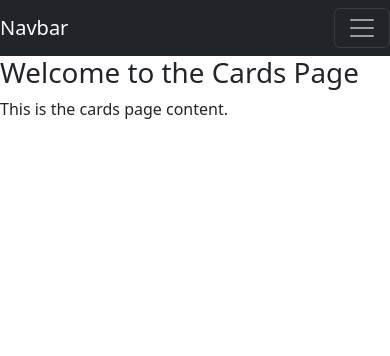
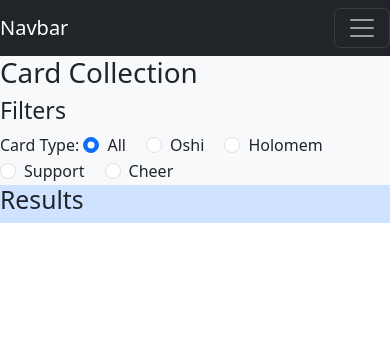
Before and after one commit to RichRMarroq/HololiveOCGWebBinder, a Python web app: template app/templates/cards.html.jinja in a window 390 px wide. Shown: the top 356 px of the page. Run offline with Jinja, Linux system fonts and the light colour scheme; the template is opened without the code that fills it, so the values that code supplies are empty.

Commit message:
Early start to Cards page

```diff
--- a/app/templates/cards.html.jinja
+++ b/app/templates/cards.html.jinja
@@ -2,6 +2,101 @@
 {%set title = "Cards"%}
 {%set active_page = "cards"%}
 {% block content %}
-    <h1>Welcome to the Cards Page</h1>
-    <p>This is the cards page content.</p>
+<!-- Filter Bar -->
+<div class="row bg-light">
+    <h1>Card Collection</h1>
+    <h3>Filters</h3>
+    <form action="/cards" method="GET">
+        <div>
+        <a type="bold">Card Type: </a>
+
+        <div class="form-check form-check-inline">
+            <input class="form-check-input" type="radio" name="type" value="" id="radioDefault1"
+                onclick="this.form.submit()" {{'checked' if not selected_type else '' }}>
+            <label class="form-check-label" for="radioDefault1">
+                All
+            </label>
+        </div>
+        <div class="form-check form-check-inline">
+            <input class="form-check-input" type="radio" name="type" value="Oshi" id="radioDefault2"
+                onclick="this.form.submit()" {{'checked' if selected_type == 'Oshi' else '' }}>
+            <label class="form-check-label" for="radioDefault2">
+                Oshi
+            </label>
+        </div>
+        <div class="form-check form-check-inline">
+            <input class="form-check-input" type="radio" name="type" value="Holomem" id="radioDefault3"
+                onclick="this.form.submit()" {{'checked' if selected_type == 'Holomem' else '' }}>
+            <label class="form-check-label" for="radioDefault3">
+                Holomem
+            </label>
+        </div>
+        <div class="form-check form-check-inline">
+            <input class="form-check-input" type="radio" name="type" value="Support" id="radioDefault4"
+                onclick="this.form.submit()" {{'checked' if selected_type == 'Support' else '' }}>
+            <label class="form-check-label" for="radioDefault4">
+                Support
+            </label>
+        </div>
+        <div class="form-check form-check-inline">
+            <input class="form-check-input" type="radio" name="type" value="Cheer" id="radioDefault5"
+                onclick="this.form.submit()" {{'checked' if selected_type == 'Cheer' else '' }}>
+            <label class="form-check-label" for="radioDefault5">
+                Cheer
+            </label>
+        </div>
+        </div>
+    </form>
+</div>
+
+<!-- Card Grid -->
+
+<div class="row bg-primary-subtle">
+    <h2>Results</h2>
+    <div class="col-sm-2 col-sm-offset-2"></div>
+    <div class="col-sm-8 col-sm-offset-2">
+    <div class="row rows-cols-1 row-cols-md-3">
+        {% for card in cards %}
+        <div class="col">
+
+            <div class="card" style="width: 18rem;">
+                {% if card.image_url %}
+                <img src="{{ card.image_url }}" alt="{{ card.name }}" class="card-img-top">
+                {% else %}
+                <div class="placeholder">No Image</div>
+                {% endif %}
+            </div>
+
+            <div class="card-body">
+                <h5 class="card-title">{{ card.name }}</h5>
+                <p class="card-number">{{ card.card_number }}</p>
+
+                <p class="meta">
+                    {{ card.card_type }} | {{ card.rarity or '—' }}
+                </p>
+
+                {% if card.hp %}
+                <p>HP: {{ card.hp }}</p>
+                {% endif %}
+
+                {% if card.life %}
+                <p>Life: {{ card.life }}</p>
+                {% endif %}
+
+                {% if card.stage %}
+                <p>Bloom Level: {{ card.stage }}</p>
+                {% endif %}
+
+                {% if card.support_type %}
+                <p>Support: {{ card.support_type }}</p>
+                {% endif %}
+
+            </div>
+        </div>
+        {% endfor %}
+    </div>
+    </div>
+    <div class="col-sm-2 col-sm-offset-2"></div>
+</div>
+
 {% endblock %}
```
Also changed, not shown: app/routes.py (+10 -2 lines).
